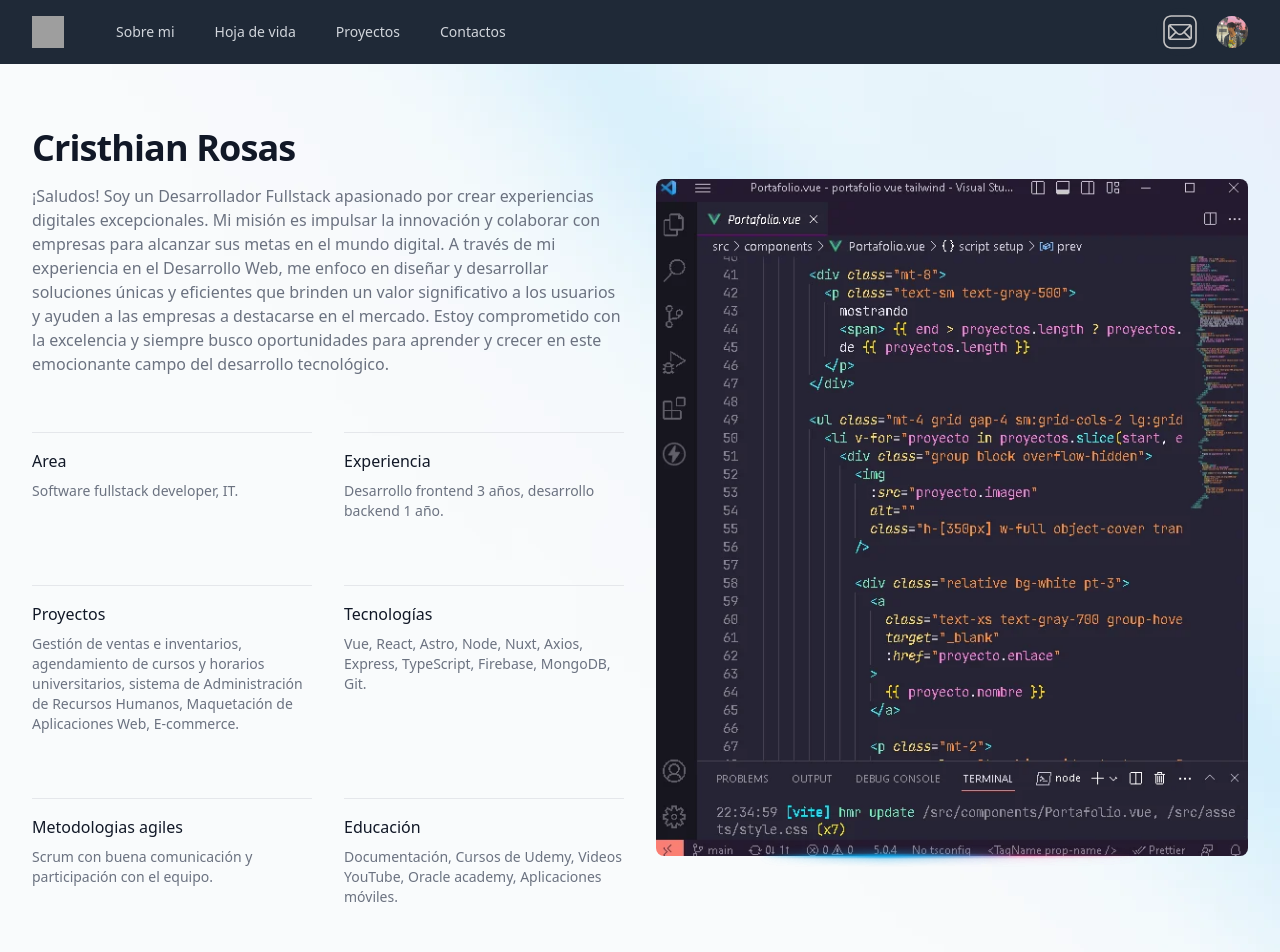
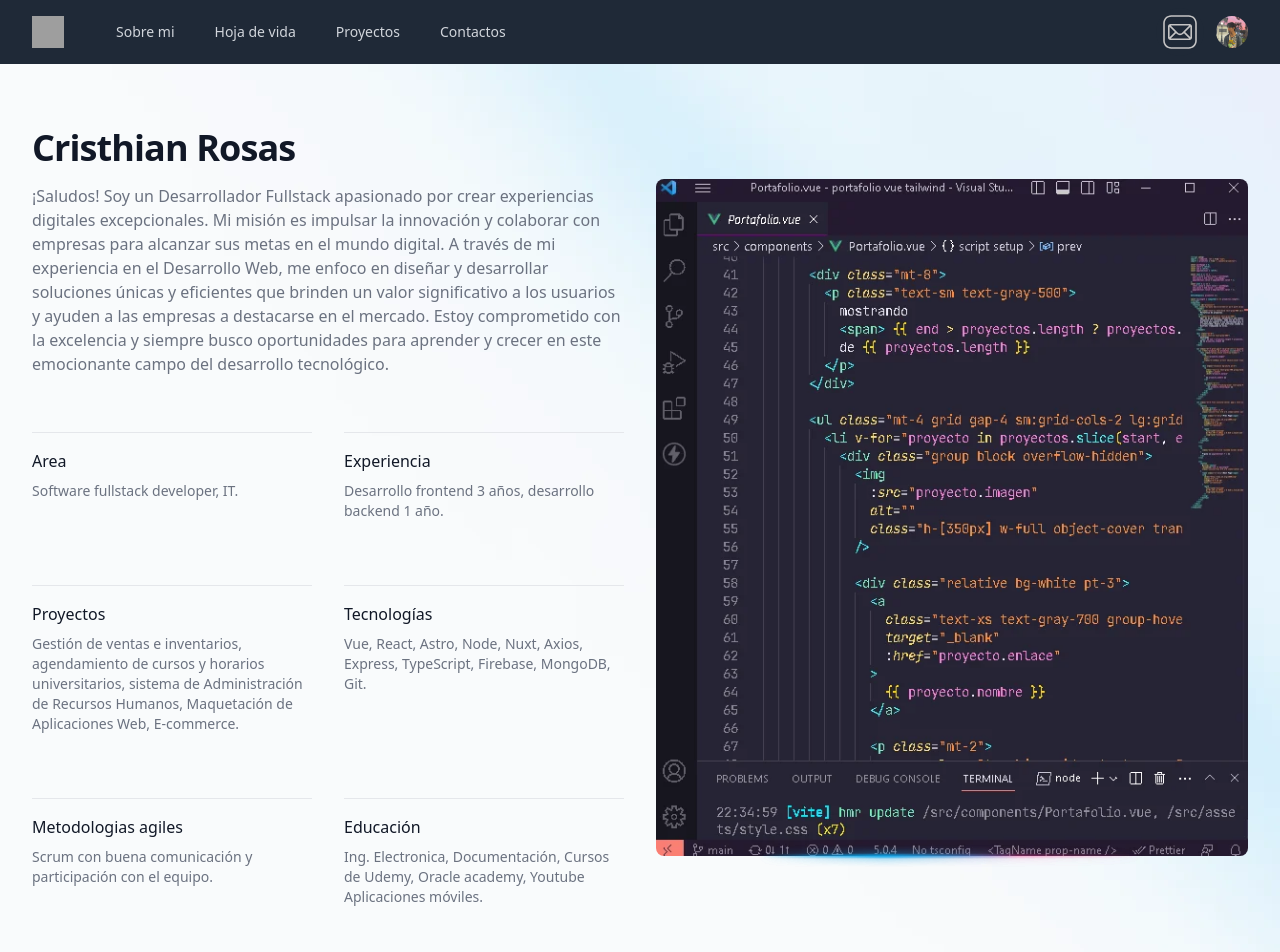
Before and after one commit to lororock/portafolio-vue, a Vue app: page / in a window 1280 px wide. Shown: the top 952 px of the page. Built offline with nearby package versions, Linux system fonts and the light colour scheme; grey boxes are pictures that could not be loaded.

Commit message:
add ing electronica in profile

```diff
--- a/src/components/Profile.vue
+++ b/src/components/Profile.vue
@@ -59,7 +59,7 @@
             <div class="border-t border-gray-200 pt-4">
               <dt class="font-medium text-gray-900">Educación</dt>
               <dd class="mt-2 text-sm text-gray-500">
-                Documentación, Cursos de Udemy, Videos YouTube, Oracle academy,
+                Ing. Electronica, Documentación, Cursos de Udemy, Oracle academy, Youtube
                 Aplicaciones móviles.
               </dd>
             </div>
```
